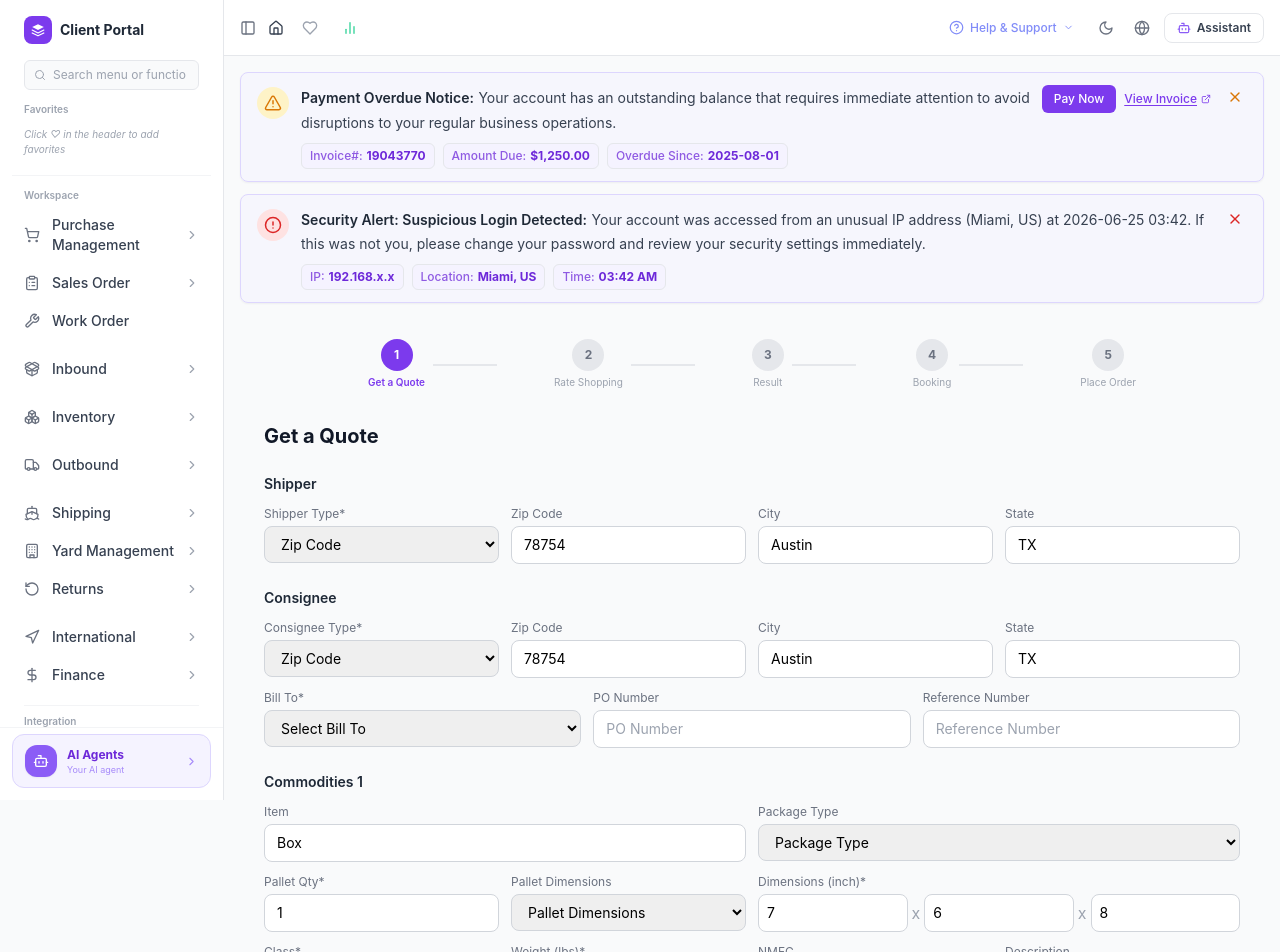
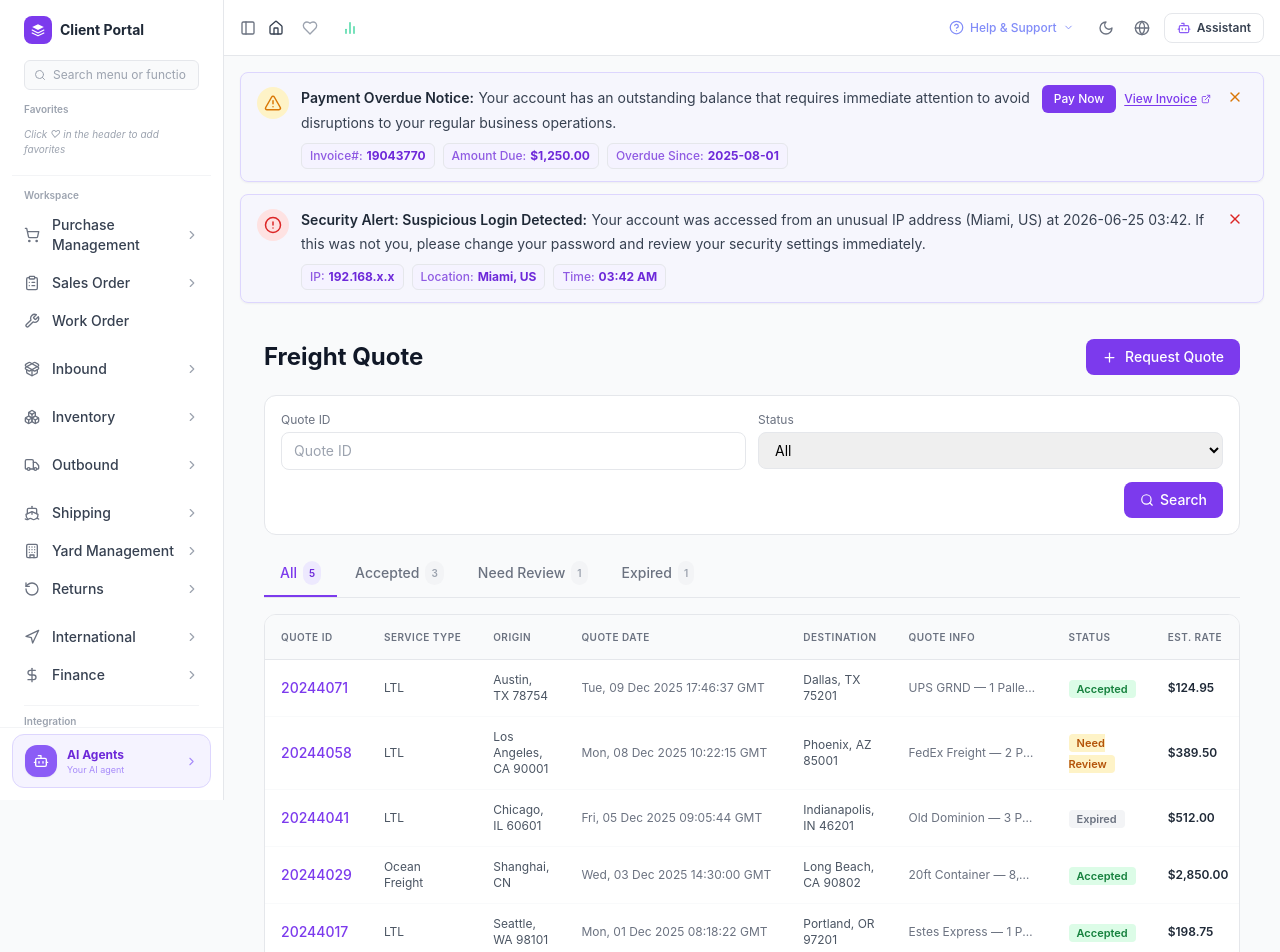
Before and after one commit to WYJade/CP-Announcement-management, a React (Vite) app: page /outbound/freight-quote in a window 1280 px wide. Shown: the top 952 px of the page. Built offline with nearby package versions, Linux system fonts and the light colour scheme.

Commit message:
feat(FreightQuote): add quote list view with tabs/filters, Request Quote navigates to wizard

```diff
--- a/src/components/Outbound/FreightQuote.tsx
+++ b/src/components/Outbound/FreightQuote.tsx
@@ -1,19 +1,186 @@
 import { useState } from 'react'
 import { useNavigate } from 'react-router-dom'
-import { ArrowLeft, Check, Package, Truck, CreditCard } from 'lucide-react'
+import { ArrowLeft, Check, Package, Truck, CreditCard, Search, Plus, MoreHorizontal, ChevronRight } from 'lucide-react'
 
 const STEPS = ['Get a Quote', 'Rate Shopping', 'Result', 'Booking', 'Place Order']
 
+// ─── Mock Quote List Data ─────────────────────────────────────────────────────
+const QUOTE_LIST = [
+  { id: '20244071', serviceType: 'LTL', origin: 'Austin, TX 78754', destination: 'Dallas, TX 75201', quoteDate: 'Tue, 09 Dec 2025 17:46:37 GMT', quoteInfo: 'UPS GRND — 1 Pallet, 6 lbs', status: 'Accepted', estRate: 124.95 },
+  { id: '20244058', serviceType: 'LTL', origin: 'Los Angeles, CA 90001', destination: 'Phoenix, AZ 85001', quoteDate: 'Mon, 08 Dec 2025 10:22:15 GMT', quoteInfo: 'FedEx Freight — 2 Pallets, 220 lbs', status: 'Need Review', estRate: 389.50 },
+  { id: '20244041', serviceType: 'LTL', origin: 'Chicago, IL 60601', destination: 'Indianapolis, IN 46201', quoteDate: 'Fri, 05 Dec 2025 09:05:44 GMT', quoteInfo: 'Old Dominion — 3 Pallets, 480 lbs', status: 'Expired', estRate: 512.00 },
+  { id: '20244029', serviceType: 'Ocean Freight', origin: 'Shanghai, CN', destination: 'Long Beach, CA 90802', quoteDate: 'Wed, 03 Dec 2025 14:30:00 GMT', quoteInfo: '20ft Container — 8,000 kg', status: 'Accepted', estRate: 2850.00 },
+  { id: '20244017', serviceType: 'LTL', origin: 'Seattle, WA 98101', destination: 'Portland, OR 97201', quoteDate: 'Mon, 01 Dec 2025 08:18:22 GMT', quoteInfo: 'Estes Express — 1 Pallet, 95 lbs', status: 'Accepted', estRate: 198.75 },
+]
+
+type QuoteStatus = 'Accepted' | 'Need Review' | 'Expired' | 'All'
+
+const STATUS_COLORS: Record<string, string> = {
+  'Accepted':    'bg-green-100 text-green-700',
+  'Need Review': 'bg-amber-100 text-amber-700',
+  'Expired':     'bg-gray-100 text-gray-500',
+}
+
+// ─── List View ────────────────────────────────────────────────────────────────
+function QuoteListView({ onRequestQuote }: { onRequestQuote: () => void }) {
+  const [activeTab, setActiveTab] = useState<QuoteStatus>('All')
+  const [searchId, setSearchId] = useState('')
+  const [statusFilter, setStatusFilter] = useState('All')
+
+  const TABS: { label: QuoteStatus; count: number }[] = [
+    { label: 'All',         count: QUOTE_LIST.length },
+    { label: 'Accepted',    count: QUOTE_LIST.filter(q => q.status === 'Accepted').length },
+    { label: 'Need Review', count: QUOTE_LIST.filter(q => q.status === 'Need Review').length },
+    { label: 'Expired',     count: QUOTE_LIST.filter(q => q.status === 'Expired').length },
+  ]
+
+  const filtered = QUOTE_LIST.filter(q => {
+    if (activeTab !== 'All' && q.status !== activeTab) return false
+    if (searchId && !q.id.includes(searchId)) return false
+    if (statusFilter !== 'All' && q.status !== statusFilter) return false
+    return true
+  })
+
+  return (
+    <div className="p-6">
+      {/* Header */}
+      <div className="flex items-center justify-between mb-5">
+        <h1 className="text-2xl font-bold text-gray-900">Freight Quote</h1>
+        <button onClick={onRequestQuote}
+          className="flex items-center gap-2 px-4 py-2 bg-primary-600 text-white text-sm font-medium rounded-lg hover:bg-primary-700 transition-colors">
+          <Plus size={15} /> Request Quote
+        </button>
+      </div>
+
+      {/* Filters */}
+      <div className="bg-white border border-gray-200 rounded-xl p-4 mb-4">
+        <div className="grid grid-cols-2 gap-3">
+          <div>
+            <label className="block text-xs text-gray-500 mb-1">Quote ID</label>
+            <input type="text" value={searchId} onChange={e => setSearchId(e.target.value)}
+              placeholder="Quote ID"
+              className="w-full border border-gray-200 rounded-lg px-3 py-2 text-sm focus:outline-none focus:border-primary-400" />
+          </div>
+          <div>
+            <label className="block text-xs text-gray-500 mb-1">Status</label>
+            <select value={statusFilter} onChange={e => setStatusFilter(e.target.value)}
+              className="w-full border border-gray-200 rounded-lg px-3 py-2 text-sm focus:outline-none focus:border-primary-400">
+              <option value="All">All</option>
+              <option>Accepted</option>
+              <option>Need Review</option>
+              <option>Expired</option>
+            </select>
+          </div>
+        </div>
+        <div className="flex justify-end mt-3">
+          <button className="flex items-center gap-1.5 px-4 py-2 bg-primary-600 text-white text-sm font-medium rounded-lg hover:bg-primary-700">
+            <Search size={14} /> Search
+          </button>
+        </div>
+      </div>
+
+      {/* Tabs */}
+      <div className="flex items-center gap-0.5 mb-4 border-b border-gray-200">
+        {TABS.map(tab => (
+          <button key={tab.label} onClick={() => setActiveTab(tab.label)}
+            className={`flex items-center gap-1.5 px-4 py-2.5 text-sm font-medium border-b-2 transition-colors ${
+              activeTab === tab.label ? 'border-primary-600 text-primary-600' : 'border-transparent text-gray-500 hover:text-gray-700'
+            }`}>
+            {tab.label}
+            <span className={`text-[10px] px-1.5 py-0.5 rounded-full font-semibold ${activeTab === tab.label ? 'bg-primary-100 text-primary-700' : 'bg-gray-100 text-gray-400'}`}>
+              {tab.count}
+            </span>
+          </button>
+        ))}
+      </div>
+
+      {/* Table */}
+      <div className="bg-white border border-gray-200 rounded-xl overflow-hidden">
+        <table className="w-full text-sm">
+          <thead>
+            <tr className="bg-gray-50 border-b border-gray-200">
+              {['Quote ID', 'Service Type', 'Origin', 'Quote Date', 'Destination', 'Quote Info', 'Status', 'Est. Rate', ''].map(h => (
+                <th key={h} className="text-left py-3 px-4 text-[10px] font-semibold text-gray-500 uppercase tracking-wider whitespace-nowrap">{h}</th>
+              ))}
+            </tr>
+          </thead>
+          <tbody className="divide-y divide-gray-50">
+            {filtered.length === 0 ? (
+              <tr><td colSpan={9} className="text-center py-14">
+                <Search size={32} className="mx-auto text-gray-200 mb-3" />
+                <p className="text-sm text-gray-400">No data found</p>
+                <p className="text-xs text-gray-300 mt-1">Try adjusting your search criteria</p>
+              </td></tr>
+            ) : filtered.map(q => (
+              <tr key={q.id} className="hover:bg-gray-50/70 transition-colors group">
+                <td className="py-3 px-4 text-primary-600 font-medium">{q.id}</td>
+                <td className="py-3 px-4 text-gray-600 text-xs">{q.serviceType}</td>
+                <td className="py-3 px-4 text-gray-600 text-xs">{q.origin}</td>
+                <td className="py-3 px-4 text-gray-500 text-xs whitespace-nowrap">{q.quoteDate}</td>
+                <td className="py-3 px-4 text-gray-600 text-xs">{q.destination}</td>
+                <td className="py-3 px-4 text-gray-500 text-xs max-w-[160px] truncate">{q.quoteInfo}</td>
+                <td className="py-3 px-4">
+                  <span className={`text-[11px] font-semibold px-2 py-0.5 rounded ${STATUS_COLORS[q.status] ?? 'bg-gray-100 text-gray-500'}`}>
+                    {q.status}
+                  </span>
+                </td>
+                <td className="py-3 px-4 text-gray-800 font-semibold text-xs">
+                  {q.estRate.toLocaleString('en-US', { style: 'currency', currency: 'USD' })}
+                </td>
+                <td className="py-3 px-4">
+                  <button className="text-gray-400 hover:text-gray-600 p-1 rounded hover:bg-gray-100 opacity-0 group-hover:opacity-100 transition-opacity">
+                    <MoreHorizontal size={14} />
+                  </button>
+                </td>
+              </tr>
+            ))}
+          </tbody>
+        </table>
+
+        {/* Pagination */}
+        {filtered.length > 0 && (
+          <div className="flex items-center justify-between px-4 py-3 border-t border-gray-100 text-xs text-gray-500">
+            <span>Rows per page: <select className="border-none outline-none bg-transparent font-medium text-gray-700 ml-1"><option>10</option><option>20</option></select></span>
+            <span>Page 1 of 1</span>
+            <div className="flex items-center gap-1">
+              {['«','‹','›','»'].map(a => (
+                <button key={a} className="w-7 h-7 rounded border border-gray-200 hover:bg-gray-50 flex items-center justify-center text-gray-400">{a}</button>
+              ))}
+            </div>
+          </div>
+        )}
+      </div>
+    </div>
+  )
+}
+
 export default function FreightQuote() {
   const navigate = useNavigate()
+  const [view, setView] = useState<'list' | 'wizard'>('list')
   const [step, setStep] = useState(0)
   const [selectedService, setSelectedService] = useState<string | null>(null)
   const [paymentMethod, setPaymentMethod] = useState<'prepay' | 'postpay'>('prepay')
 
+  // Show list view first, switch to wizard on Request Quote
+  if (view === 'list') {
+    return <QuoteListView onRequestQuote={() => { setStep(0); setView('wizard') }} />
+  }
+
   return (
     <div className="p-6">
+      {/* Back to list */}
+      <button onClick={() => setView('list')} className="flex items-center gap-1.5 text-sm text-gray-500 hover:text-gray-700 mb-4">
+        <ArrowLeft size={14} /> Back
+      </button>
+
+      {/* Quote / Ocean Freight toggle */}
+      <div className="grid grid-cols-2 rounded-xl overflow-hidden border border-gray-200 mb-6 max-w-2xl">
+        <button className="py-2.5 text-sm font-medium bg-white text-gray-800 border-r border-gray-200">Quote</button>
+        <button className="py-2.5 text-sm font-medium bg-gray-50 text-gray-400">Ocean Freight</button>
+      </div>
+
       {/* Step Progress Bar */}
-      <div className="flex items-center justify-between mb-8 max-w-3xl mx-auto">
+      <div className="flex items-center justify-between mb-8 max-w-3xl">
         {STEPS.map((s, i) => (
           <div key={i} className="flex items-center">
             <div className="flex flex-col items-center">
```
